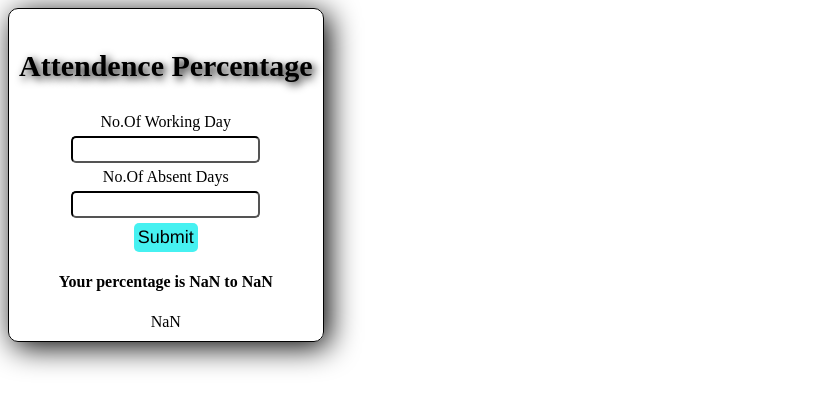
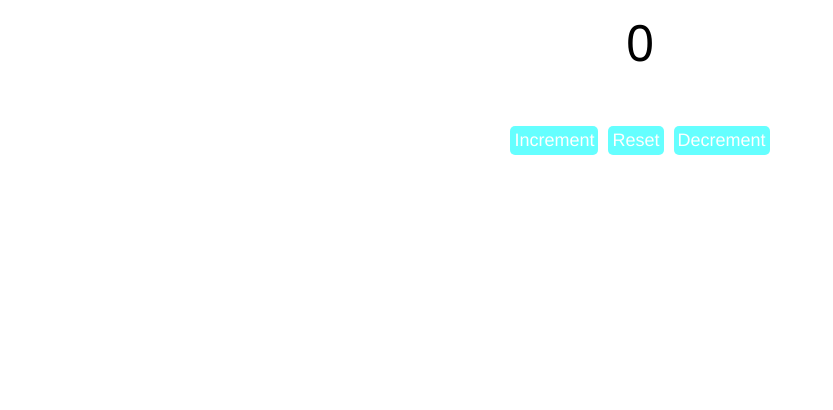
Before and after one commit to AbiMoni2003/learning, a React (Vite) app: page / in a window 1280 px wide. Shown: the top 410 px of the page, without its empty margins (0-833 px from the left). Built offline with nearby package versions, Linux system fonts and the light colour scheme.

Commit message:
Update App.jsx

```diff
--- a/src/App.jsx
+++ b/src/App.jsx
@@ -12,7 +12,7 @@ function App(){
 
   return(
     <>
-    <Percentage/>
+    <Count/>
     </>
   );
 
```
